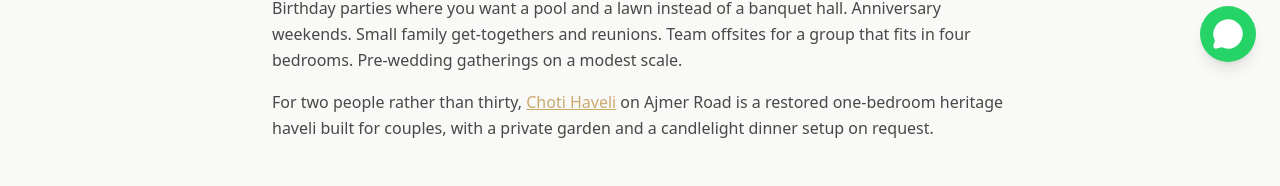
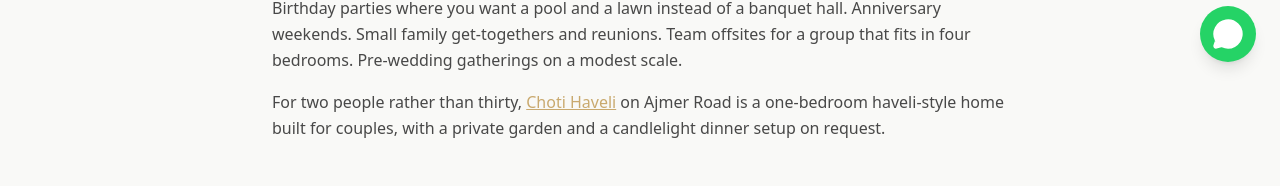
Before and after one commit to unsocialsthailandwebsite-sketch/stayrafin, a Next.js app: page /celebrations-in-jaipur in a window 1280 px wide. Shown: the part 714-900 px from the top of the page. Built offline with nearby package versions, Linux system fonts and the light colour scheme; a web font is replaced by a local one.

Commit message:
Fix Choti Haveli copy: haveli-style, not restored heritage

```diff
--- a/src/app/celebrations-in-jaipur/page.tsx
+++ b/src/app/celebrations-in-jaipur/page.tsx
@@ -51,7 +51,7 @@ export default function CelebrationsPage() {
                 </p>
                 <p className="font-sans text-stayra-charcoal/80 leading-relaxed mb-10">
                     For two people rather than thirty, <Link href="/properties/choti-haveli" className="text-stayra-gold underline">Choti Haveli</Link>{" "}
-                    on Ajmer Road is a restored one-bedroom heritage haveli built for couples, with a private
+                    on Ajmer Road is a one-bedroom haveli-style home built for couples, with a private
                     garden and a candlelight dinner setup on request.
                 </p>
 
```
